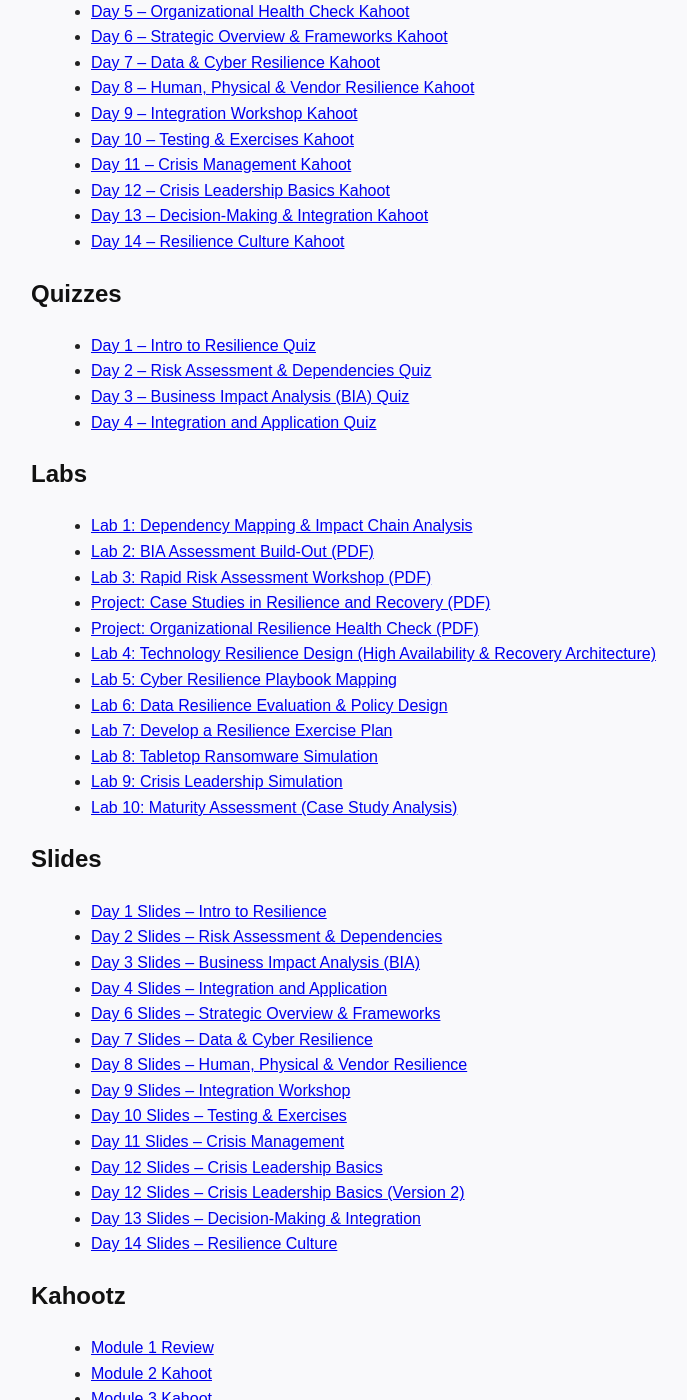
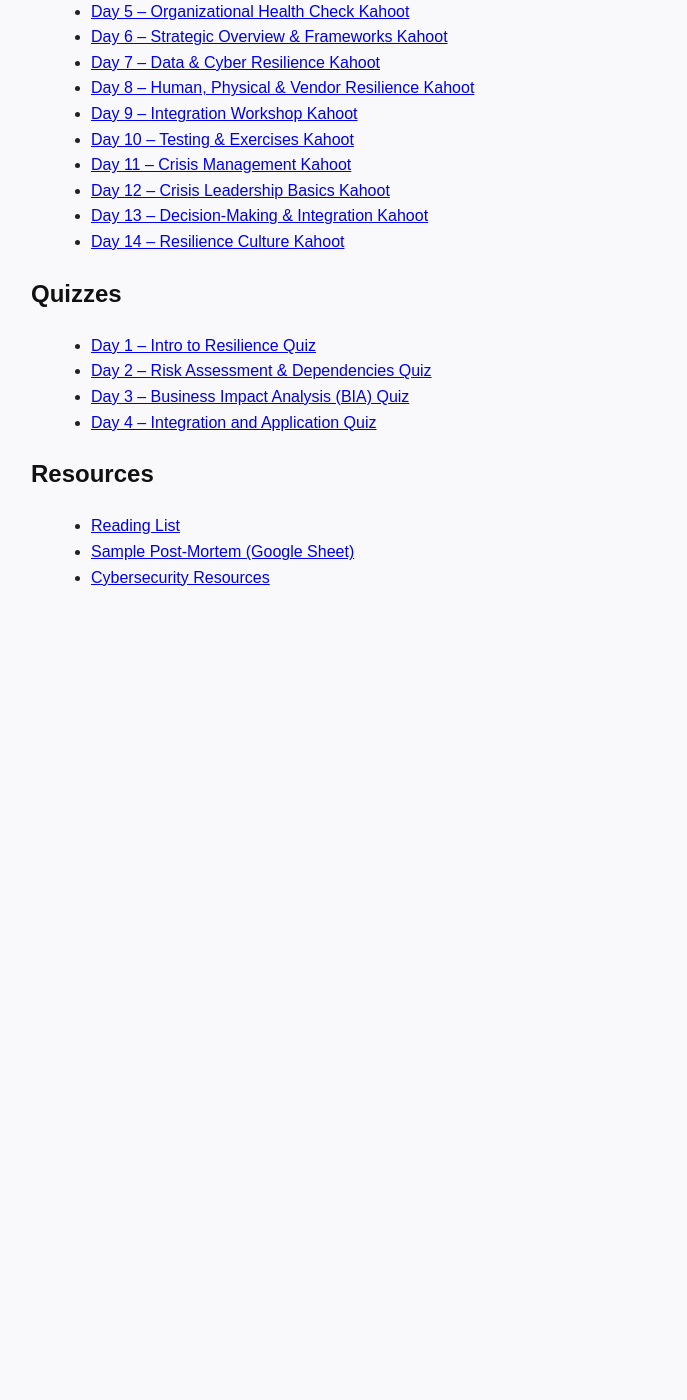
Before and after one commit to andry-collab/resilience-bootcamp, a Jekyll site: the page index.html, which Jekyll copies as it is, in a window 1280 px wide and 1400 px high, scrolled down 1189 px. Shown: the whole window, without its empty margins (9-696 px from the left). Built offline with Jekyll 4.4.1, drawn with Linux system fonts in a browser that asks for light colours; after the commit the page ends 1819 px from its top, so only the background shows below that; some of the changed text lies outside the part shown.

Commit message:
Removed Duplicate Links

```diff
--- a/index.html
+++ b/index.html
@@ -100,67 +100,6 @@
   <li><a href="https://www.surveymonkey.com/r/KXFBM5G">Day 4 – Integration and Application Quiz</a></li>
 </ul>
 
-
-<h2>Labs</h2>
-<ul>
-  <li><a href="labs/lab-01-dependency-mapping-impact.md">Lab 1: Dependency Mapping &amp; Impact Chain Analysis</a></li>
-  <li><a href="day3/LAB%202%20_%20BIA%20Assessment%20Build-Out.pdf">Lab 2: BIA Assessment Build-Out (PDF)</a></li>
-  <li><a href="labs/lab-03-rapid-risk-assessment.pdf">Lab 3: Rapid Risk Assessment Workshop (PDF)</a></li>
-  <li><a href="labs/project-case-studies-resilience-recovery.pdf">Project: Case Studies in Resilience and Recovery (PDF)</a></li>
-  <li><a href="labs/project-organizational-resilience-health-check.pdf">Project: Organizational Resilience Health Check (PDF)</a></li>
-  <li><a href="labs/lab04-technology-resilience-design.pdf">Lab 4: Technology Resilience Design (High Availability & Recovery Architecture)</a></li>
-  <li><a href="labs/lab05-cyber-resilience-playbook-mapping.pdf">Lab 5: Cyber Resilience Playbook Mapping</a></li>
-  <li><a href="labs/lab06-data-resilience-evaluation-policy.pdf">Lab 6: Data Resilience Evaluation & Policy Design</a></li>
-  <li><a href="labs/lab07-resilience-exercise-plan.pdf">Lab 7: Develop a Resilience Exercise Plan</a></li>
-  <li><a href="labs/lab08-tabletop-ransomware-simulation.pdf">Lab 8: Tabletop Ransomware Simulation</a></li>
-  <li><a href="labs/lab09-crisis-leadership-simulation.pdf">Lab 9: Crisis Leadership Simulation</a></li>
-  <li><a href="labs/lab10-maturity-assessment-case-study.pdf">Lab 10: Maturity Assessment (Case Study Analysis)</a></li>
-</ul>
-
-  <h2>Slides</h2>
-  <ul>
-    <li><a href="slides/day-01.md">Day 1 Slides – Intro to Resilience</a></li>
-    <li><a href="slides/day-02.md">Day 2 Slides – Risk Assessment &amp; Dependencies</a></li>
-    <li><a href="day3/Day%203%20-%20Business%20Impact%20Analysis%20(BIA)%20(1).pptx">Day 3 Slides – Business Impact Analysis (BIA)</a></li>
-    <li><a href="day4/Day-4-Integration-and-Application.pptx">Day 4 Slides – Integration and Application</a></li>
-    <li><a href="slides/day06-strategic-overview-frameworks.pptx">Day 6 Slides – Strategic Overview & Frameworks</a></li>
-    <li><a href="slides/day07-data-cyber-resilience.pptx">Day 7 Slides – Data & Cyber Resilience</a></li>
-    <li><a href="slides/day08-human-physical-vendor-resilience.pptx">Day 8 Slides – Human, Physical & Vendor Resilience</a></li>
-    <li><a href="slides/day09-integration-workshop.pptx">Day 9 Slides – Integration Workshop</a></li>
-    <li><a href="slides/day10-testing-exercises.pptx">Day 10 Slides – Testing & Exercises</a></li>
-    <li><a href="slides/day11-crisis-management.pptx">Day 11 Slides – Crisis Management</a></li>
-    <li><a href="slides/day12-crisis-leadership-basics.pptx">Day 12 Slides – Crisis Leadership Basics</a></li>
-    <li><a href="slides/day12-crisis-leadership-basics-v2.pptx">Day 12 Slides – Crisis Leadership Basics (Version 2)</a></li>
-    <li><a href="slides/day13-decision-making-integration.pptx">Day 13 Slides – Decision-Making & Integration</a></li>
-   <li><a href="slides/day14-resilience-culture.pptx">Day 14 Slides – Resilience Culture</a></li>
- </ul>
-
-<h2>Kahootz</h2>
-<ul>
-  <li><a href="kahootz/mod1-review.md">Module 1 Review</a></li>
-  <li><a href="https://create.kahoot.it/share/enter-kahoot-title/6124d482-e122-4187-a298-975cad63ec6c">Module 2 Kahoot</a></li>
-  <li><a href="https://create.kahoot.it/details/bad4499f-580b-4c58-80b5-2709aead50be">Module 3 Kahoot</a></li>
-  <li><a href="https://create.kahoot.it/share/integration-and-application-kahootz/217b2ba4-ee35-4cd8-ae20-a0dc30fe509a">Module 4 Kahoot</a></li>
-  <li><a href="https://create.kahoot.it/details/5230f48c-2fc1-48c1-b01d-b4a21aaaf6e9">Day 5 - Organizational Health Check Kahoot</a></li>
-  <li><a href="https://create.kahoot.it/details/7628675a-b16c-4429-84a1-c7f8f8088b2c">Day 6 - Strategic Overview & Frameworks Kahoot</a></li>
-  <li><a href="https://create.kahoot.it/share/data-cyber-resilience-kahootz/f78f9129-7668-4435-b6eb-53e9c7244bac">Day 7 - Data & Cyber Resilience Kahoot</a></li>
-  <li><a href="https://create.kahoot.it/details/02c9e5c0-5aa3-497e-b9d1-50de50b699b4">Day 8 - Human, Physical & Vendor Resilience Kahoot</a></li>
-  <li><a href="https://create.kahoot.it/details/d55f0c42-da6a-4a0a-bb31-b89eef25a3d2">Day 9 - Integration Workshop Kahoot</a></li>
-  <li><a href="https://create.kahoot.it/details/69916638-51de-4cd5-9bc2-2ab0ddb433f7">Day 10 - Testing & Exercises Kahoot</a></li>
-  <li><a href="https://create.kahoot.it/details/6ebd668a-2cc2-4e81-8b7a-68819b6722e5">Day 11 - Crisis Management Kahoot</a></li>
-  <li><a href="https://create.kahoot.it/details/ed47f498-2574-49b3-8129-05d4474d37b8">Day 12 - Crisis Leadership Basics Kahoot</a></li>
-  <li><a href="https://create.kahoot.it/details/e687bf98-607a-4d11-a3c1-ccf2039b3b05">Day 13 - Decision-Making & Integration Kahoot</a></li>
-  <li><a href="https://create.kahoot.it/details/aa08e26c-14e8-47c7-a7e3-7d68b32122cb">Day 14 - Resilience Culture Kahoot</a></li>
-</ul>
-
-<h2>Quizzes</h2>
-<ul>
-  <li><a href="quizzes/day-01.md">Quiz 1</a></li>
-  <li><a href="https://www.surveymonkey.com/r/GCVL6Q8">Quiz 2</a></li>
-  <li><a href="https://www.surveymonkey.com/r/H5893JS">Quiz 3</a></li>
-  <li><a href="https://www.surveymonkey.com/r/KXFBM5G">Quiz 4</a></li>
-</ul>
-
   <h2>Resources</h2>
   <ul>
     <li><a href="resources/reading-list.md">Reading List</a></li>
```
